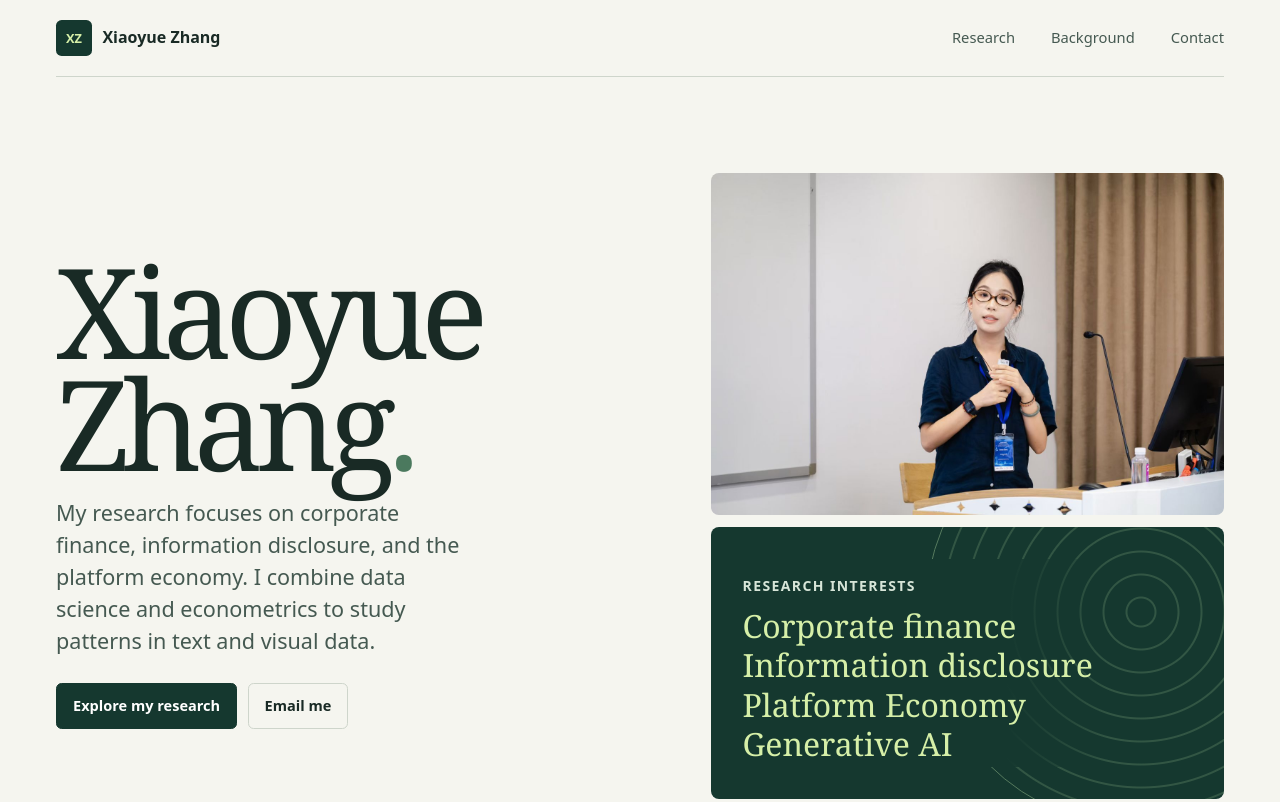
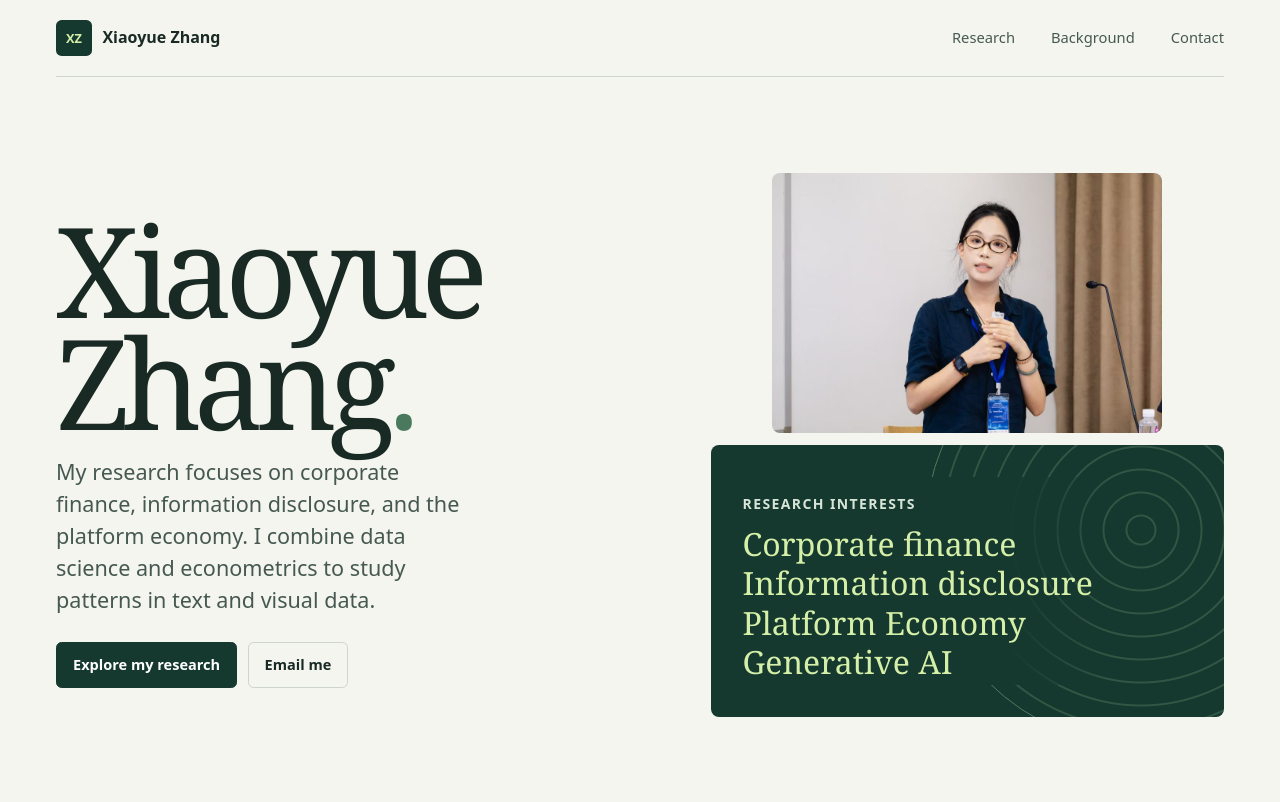
Before and after one commit to elliezhang11/elliezhang11.github.io, a plain HTML site: page index.html in a window 1280 px wide. Shown: the top 802 px of the page. Drawn offline with Linux system fonts and the light colour scheme.

Commit message:
Reduce photo frame and crop around portrait

```diff
--- a/index.html
+++ b/index.html
@@ -10,7 +10,8 @@
   <style>
     .hero .intro { align-self: center; }
     .hero-profile { display: grid; gap: .75rem; min-width: 0; }
-    .profile-photo { display: block; width: 100%; height: auto; border-radius: .5rem; }
+    .profile-photo-frame { width: 76%; margin-inline: auto; overflow: hidden; border-radius: .5rem; }
+    .profile-photo { display: block; width: 100%; height: auto; transform: scale(1.45); transform-origin: 55% 57%; }
     .hero-profile .focus { min-height: 0; padding: clamp(1.25rem, 3vw, 2rem); }
     .hero-profile .focus p { font-size: clamp(1.4rem, 2.5vw, 2rem); }
   </style>
@@ -36,7 +37,9 @@
         </div>
       </div>
       <div class="hero-profile">
-        <img class="profile-photo" src="./xiaoyue-zhang.jpg" width="1440" height="958" alt="Xiaoyue Zhang speaking at a podium">
+        <div class="profile-photo-frame">
+          <img class="profile-photo" src="./xiaoyue-zhang.jpg" width="1440" height="958" alt="Xiaoyue Zhang speaking at a podium">
+        </div>
         <aside class="focus" aria-labelledby="focus-title">
           <div class="focus-text">
             <h2 id="focus-title">Research interests</h2>
```
